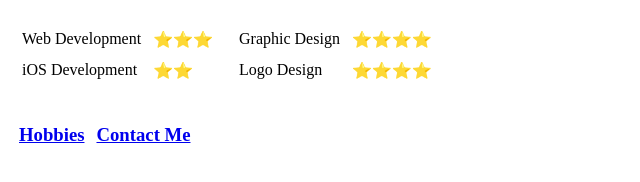
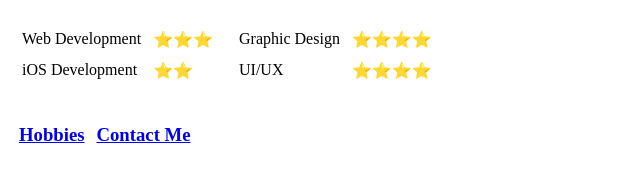
Before and after one commit to vinamrapandey/cv, a plain HTML site: page index.html in a window 1280 px wide. Shown: the part 594-776 px from the top of the page, 0-640 px from the left. Drawn offline with Linux system fonts and the light colour scheme.

Commit message:
Update index.html

```diff
--- a/index.html
+++ b/index.html
@@ -60,7 +60,7 @@
                 <td>⭐⭐⭐⭐</td>
             </tr>
             <tr>
-                <td>Logo Design</td>
+                <td>UI/UX</td>
                 <td>⭐⭐⭐⭐</td>
             </tr>
             </table>
```
